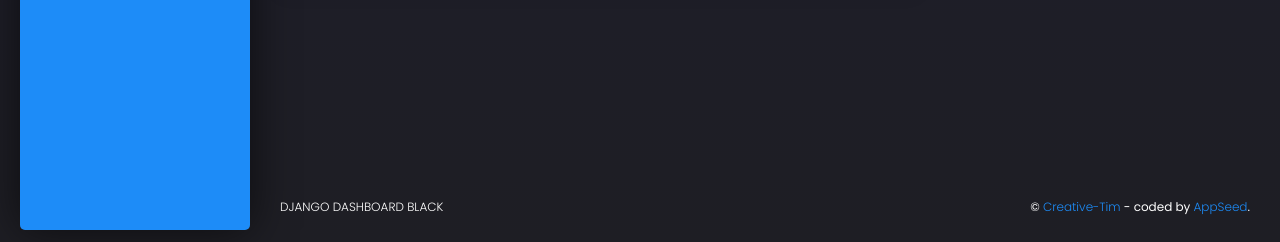
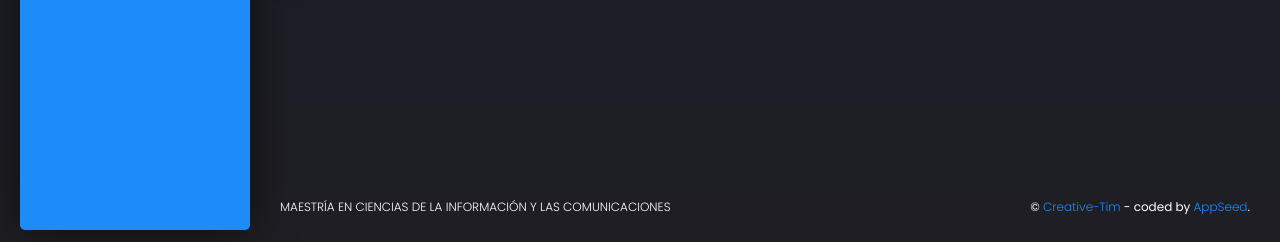
Before and after one commit to admontenegroa/NoiseLevelMonitoring, a Django app: page /register/ in a window 1280 px wide. Shown: the part 560-802 px from the top of the page. Run offline with Django 3.2, Linux system fonts and the light colour scheme; some libraries are stand-ins or nearby versions.

Commit message:
Vista: Pie de Página

```diff
--- a/core/templates/includes/footer.html
+++ b/core/templates/includes/footer.html
@@ -3,8 +3,8 @@
     <div class="container-fluid">
       <ul class="nav">
         <li class="nav-item">
-          <a target="_blank" href="https://appseed.us/admin-dashboards/django-dashboard-black" class="nav-link">
-            Django Dashboard Black
+          <a target="_blank" href="https://rita.udistrital.edu.co/mciencias/" class="nav-link">
+            Maestría en Ciencias de la Información y las Comunicaciones
           </a>
         </li>
       </ul>
```
